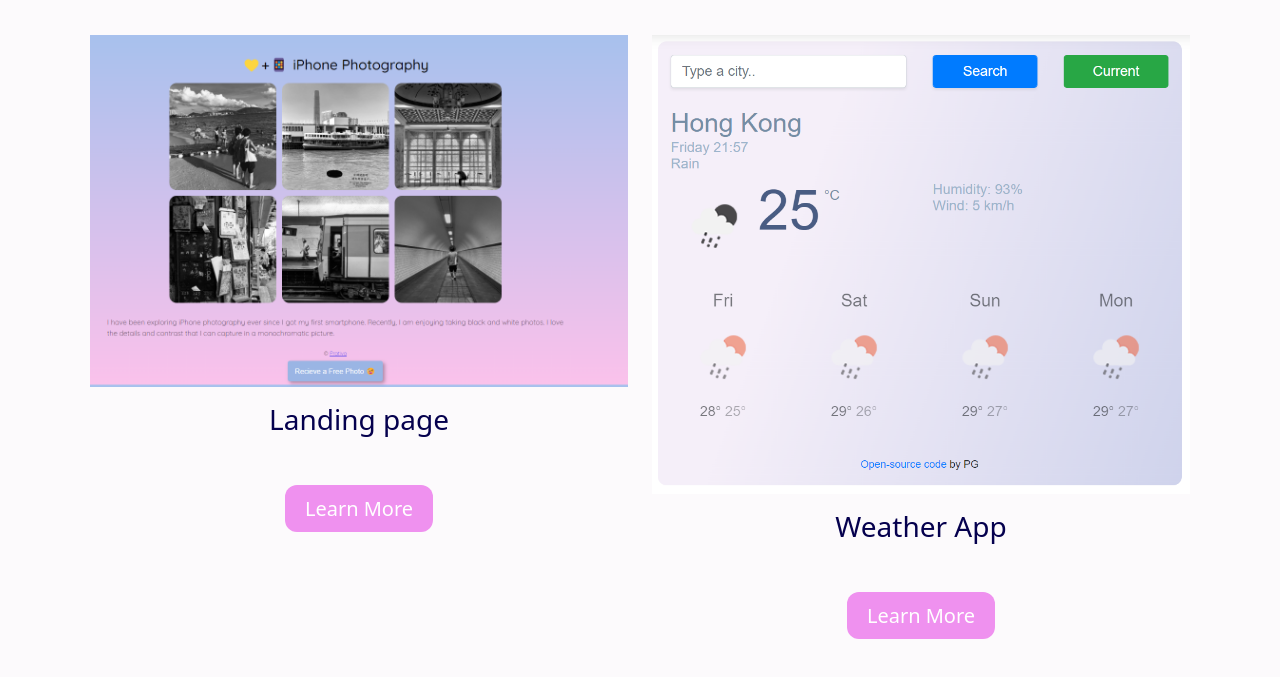
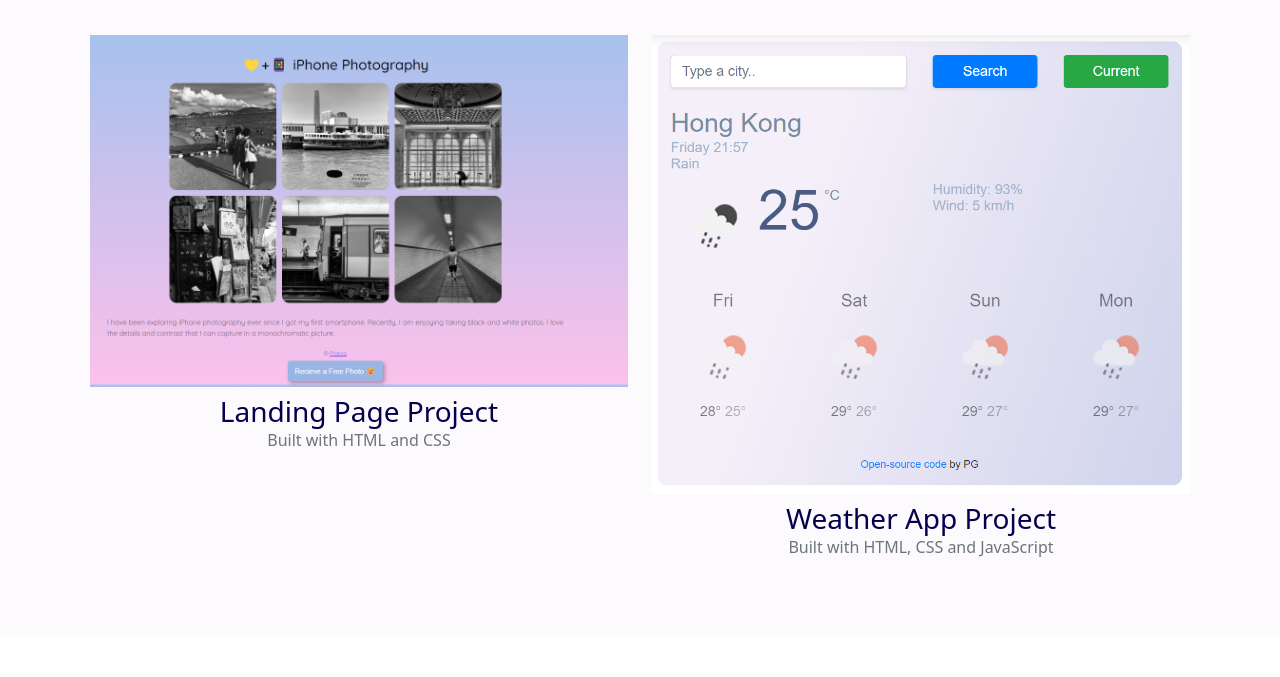
Before and after one commit to evaGG99/Final-project, a plain HTML site: page projects.html in a window 1280 px wide. Shown: the part 85-762 px from the top of the page. Drawn offline with nearby package versions, Linux system fonts and the light colour scheme.

Commit message:
updated project.html

```diff
--- a/projects.html
+++ b/projects.html
@@ -72,19 +72,17 @@
     <div class="projects">
       <div class="row">
         <div class="col-sm-6 col-lg-6 col-md-6">
-          <img src="Images/landingWesbite.png" alt class="img-fluid"/>
-          <h3 class="mt-3">Landing page</h3>
-          <div class="button">
-            <a href="/projects.html" class="btn-projects">Learn More</a>
-          </div>
-          </div>
-          <div class="col-sm-6 col-lg-6 col-md-6">
-            <img src="Images/weatherApp.png" alt class="img-fluid" />
-            <h3 class="mt-3">Weather App</h3>
-            <div class="button">
-              <a href="/projects.html" class="btn-projects">Learn More</a>
-            </div>
-            </div>
+          <img src="Images/landingWesbite.png" alt class="img-fluid" />
+          <h3 class="text-center m-0 mt-2">Landing Page Project</h3>
+          <p class="text-center text-muted">Built with HTML and CSS</p>
+        </div>
+        <div class="col-sm-6 col-lg-6 col-md-6">
+          <img src="Images/weatherApp.png" alt class="img-fluid" />
+          <h3 class="text-center m-0 mt-2">Weather App Project</h3>
+          <p class="text-center text-muted">
+            Built with HTML, CSS and JavaScript
+          </p>
+        </div>
       </div>
     </div>
     <script
```
